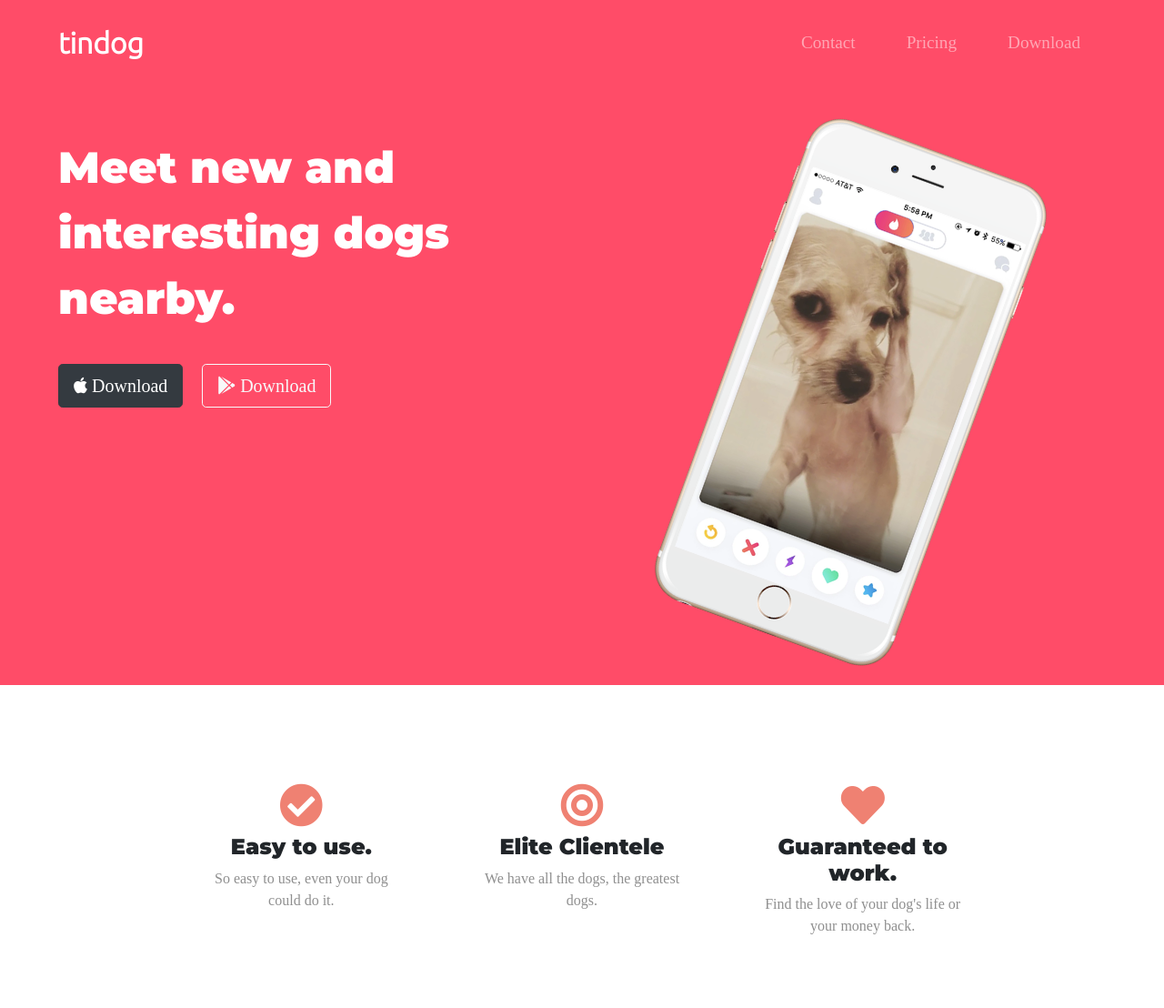
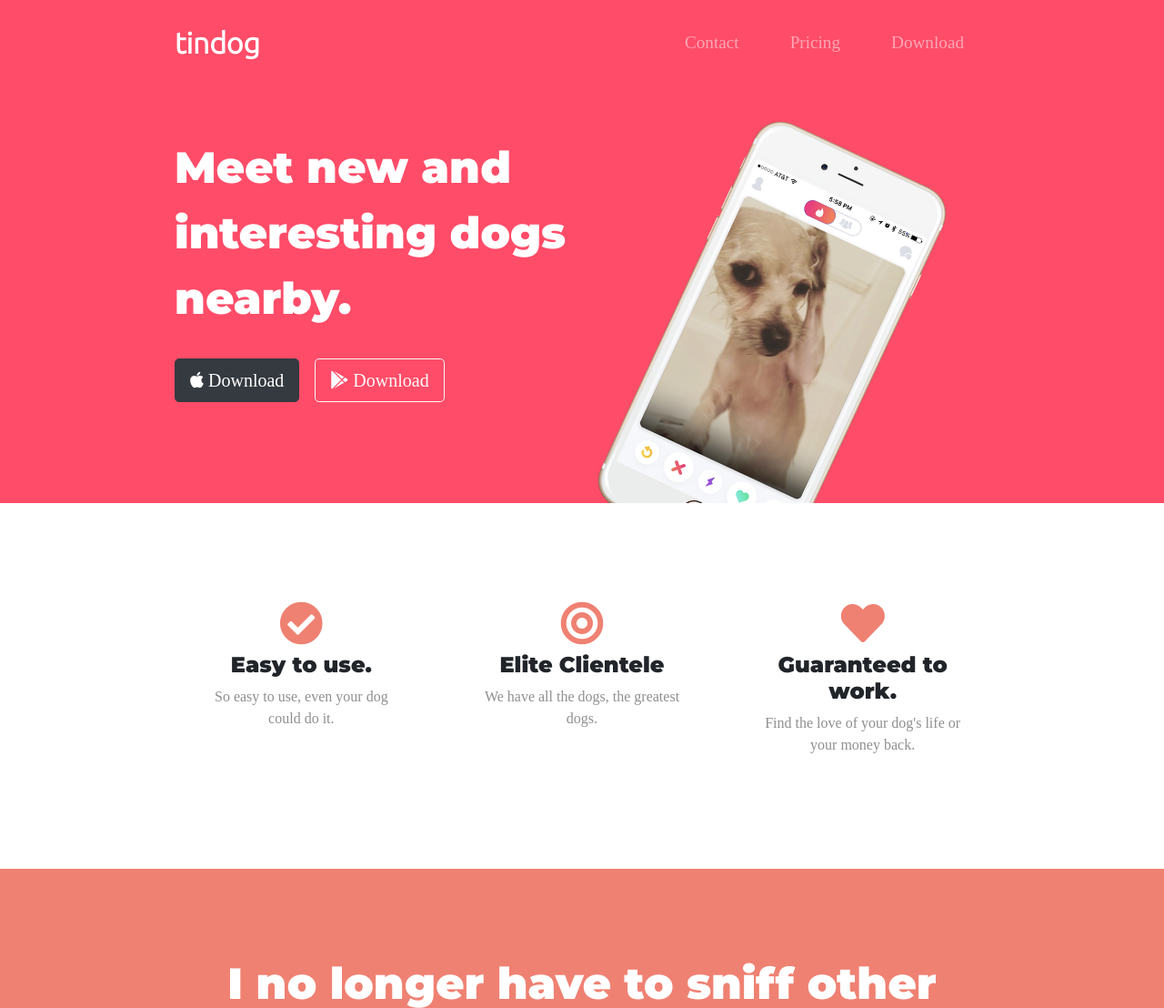
Before and after one commit to IAmQpac/TinDog, a plain HTML site: page index.html in a window 1280 px wide. Shown: the part 20-1128 px from the top of the page at 91% size. Drawn offline with nearby package versions, Linux system fonts and the light colour scheme.

Commit message:
title-img z index

```diff
--- a/css/styles.css
+++ b/css/styles.css
@@ -5,6 +5,9 @@ body {
 #title {
   background-color: #ff4c68;
   color: white;
+}
+.container-fluid {
+  padding: 3% 15% 7%;
 }
 h1 {
   font-family: "Montserrat";
@@ -17,9 +20,7 @@ h2 {
   line-height: 1.5;
 }
 
-.container-fluid {
-  padding: 3% 5%;
-}
+
 
 /* Navitation bar */
 .navbar {
@@ -45,17 +46,23 @@ h2 {
 /* Title Image */
 .title-img {
   width: 50%;
-
-  transform: rotate(20deg);
+  transform: rotate(25deg);
+  position: absolute;
+  right: 30%;
 }
 
 /* Features */
 
 #features {
-  margin: 7% 15%;
+  padding: 7% 15%;
+  background-color: white;
+  position: relative;
+  /* we could technically remove the z-index because #features is after my iphone image */
+  z-index: 1;
 }
 .features {
   text-align: center;
+
 }
 .col-features {
   padding: 2% 5%;
--- a/index.html
+++ b/index.html
@@ -94,7 +94,7 @@
               <i class="fab fa-google-play"></i> Download
             </button>
           </div>
-          <div class="col-lg-6" style="text-align: center">
+          <div class="col-lg-6 iphone-img" style="text-align: center">
             <img
               src="images/iphone6.png"
               class="title-img"
```
